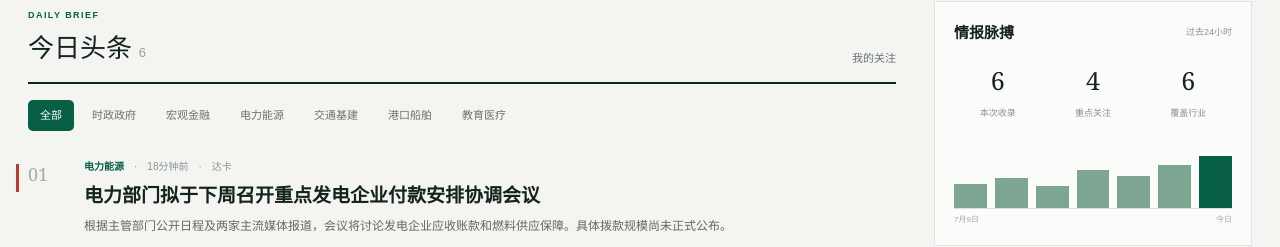
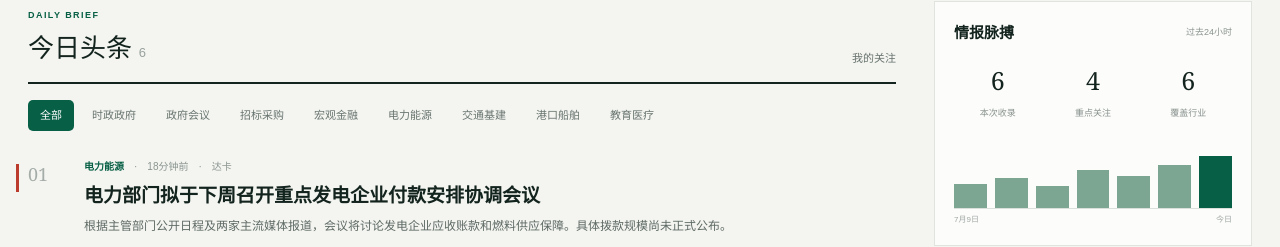
Before and after one commit to gjn0012-dot/bangladesh-daily-intel, a Next.js app: page / in a window 1280 px wide. Shown: the part 415-662 px from the top of the page. Built offline with nearby package versions, Linux system fonts and the light colour scheme.

Commit message:
Add meetings and tenders to category navigation

```diff
--- a/app/page.tsx
+++ b/app/page.tsx
@@ -163,6 +163,8 @@ const demoStories: Story[] = [
 const categories = [
   "全部",
   "时政政府",
+  "政府会议",
+  "招标采购",
   "宏观金融",
   "电力能源",
   "交通基建",
```
